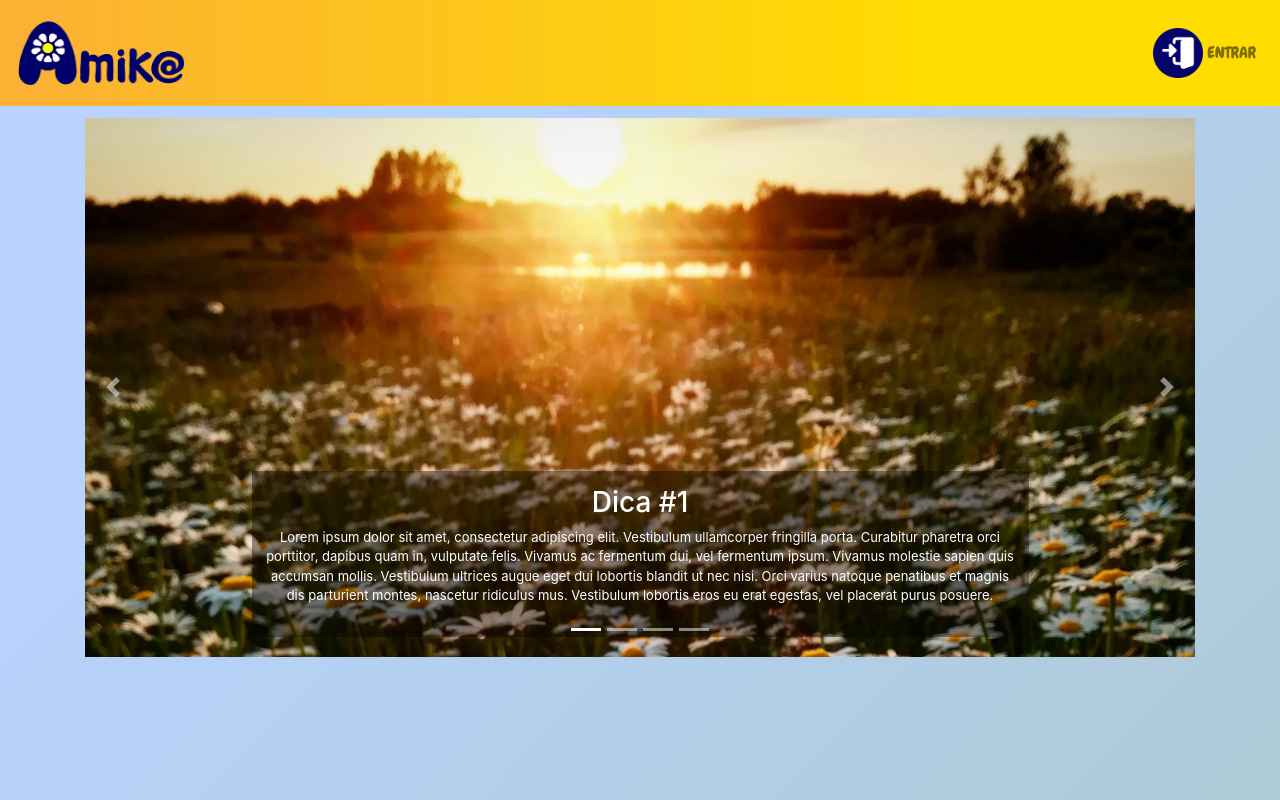
After one commit to PedroDBRibeiro/Projeto-Amika, a PHP site: page /dicas_emergencia.php in a window 1280 px wide. The commit adds this page. Run offline with PHP 8.4, Linux system fonts and the light colour scheme.

Commit message:
dicas de emergencia

```diff
--- /dev/null
+++ b/dicas_emergencia.php
@@ -0,0 +1,104 @@
+<?php
+session_start();
+include('newHeader.php');
+?>
+
+<!DOCTYPE html>
+<html>
+
+<head>
+  <meta charset="utf-8">
+  <meta http-equiv="X-UA-Compatible" content="IE=edge">
+  <title>Dicas de Emergência</title>
+  <meta name="description" content="">
+  <meta name="viewport" content="width=device-width, initial-scale=1">
+
+  <link rel="stylesheet" type="text/css" href="CSS/Amik@.css">
+  <link rel="stylesheet" href="https://stackpath.bootstrapcdn.com/bootstrap/4.1.3/css/bootstrap.min.css">  <script src="https://code.jquery.com/jquery-3.3.1.slim.min.js"></script>
+  <script src="https://code.jquery.com/jquery-3.3.1.slim.min.js"></script>
+  <script src="https://cdnjs.cloudflare.com/ajax/libs/popper.js/1.14.3/umd/popper.min.js">    </script>
+  <script src="https://stackpath.bootstrapcdn.com/bootstrap/4.1.3/js/bootstrap.min.js"></script>
+
+</head>
+
+<body>
+
+  <div class="container" style="max-height:400px;">
+    <div id="magicCarousel" class="carousel slide my-5" data-ride="carousel">
+
+      <!--    Carousel Indicators    -->
+      <ol class="carousel-indicators">
+        <li data-target="#magicCarousel" data-slide-to="0" class="active"></li>
+        <li data-target="#magicCarousel" data-slide-to="1"></li>
+        <li data-target="#magicCarousel" data-slide-to="2"></li>
+        <li data-target="#magicCarousel" data-slide-to="3"></li>
+      </ol>
+
+      <!--    Carousel Slider    -->
+      <div class="carousel-inner" role="listbox">
+        <div class="carousel-item active">
+          <img src="Imagens/daisies.jpg" class="d-block w-100">
+          <div class="carousel-caption">
+            <h3>Dica #1</h3>
+            <p>Lorem ipsum dolor sit amet, consectetur adipiscing elit. Vestibulum ullamcorper fringilla porta. Curabitur pharetra orci porttitor, dapibus quam in, vulputate felis. Vivamus ac fermentum dui, vel fermentum ipsum. Vivamus molestie sapien quis accumsan mollis. Vestibulum ultrices augue eget dui lobortis blandit ut nec nisi. Orci varius natoque penatibus et magnis dis parturient montes, nascetur ridiculus mus. Vestibulum lobortis eros eu erat egestas, vel placerat purus posuere.</p>
+          </div>
+        </div>
+
+        <div class="carousel-item">
+          <img src="Imagens/daisies.jpg" class="d-block w-100">
+          <div class="carousel-caption">
+            <h3>Dica #2</h3>
+            <p>Lorem ipsum dolor sit amet, consectetur adipiscing elit. Vestibulum ullamcorper fringilla porta. Curabitur pharetra orci porttitor, dapibus quam in, vulputate felis. Vivamus ac fermentum dui, vel fermentum ipsum. Vivamus molestie sapien quis accumsan mollis. Vestibulum ultrices augue eget dui lobortis blandit ut nec nisi. Orci varius natoque penatibus et magnis dis parturient montes, nascetur ridiculus mus. Vestibulum lobortis eros eu erat egestas, vel placerat purus posuere.</p>
+          </div>
+        </div>
+
+        <div class="carousel-item">
+          <img src="Imagens/daisies.jpg" class="d-block w-100">
+          <div class="carousel-caption">
+            <h3>Dica #3</h3>
+            <p>Lorem ipsum dolor sit amet, consectetur adipiscing elit. Vestibulum ullamcorper fringilla porta. Curabitur pharetra orci porttitor, dapibus quam in, vulputate felis. Vivamus ac fermentum dui, vel fermentum ipsum. Vivamus molestie sapien quis accumsan mollis. Vestibulum ultrices augue eget dui lobortis blandit ut nec nisi. Orci varius natoque penatibus et magnis dis parturient montes, nascetur ridiculus mus. Vestibulum lobortis eros eu erat egestas, vel placerat purus posuere.</p>
+          </div>
+        </div>
+
+        <div class="carousel-item">
+          <img src="Imagens/daisies.jpg" class="d-block w-100">
+          <div class="carousel-caption">
+            <h3>Dica #4</h3>
+            <p>Lorem ipsum dolor sit amet, consectetur adipiscing elit. Vestibulum ullamcorper fringilla porta. Curabitur pharetra orci porttitor, dapibus quam in, vulputate felis. Vivamus ac fermentum dui, vel fermentum ipsum. Vivamus molestie sapien quis accumsan mollis. Vestibulum ultrices augue eget dui lobortis blandit ut nec nisi. Orci varius natoque penatibus et magnis dis parturient montes, nascetur ridiculus mus. Vestibulum lobortis eros eu erat egestas, vel placerat purus posuere.</p>
+          </div>
+        </div>
+
+        <!--     Carousel Controls     -->
+        <a href="#magicCarousel" class="carousel-control-prev" role="button" data-slide="prev">
+          <span class="carousel-control-prev-icon"></span>
+          <span class="sr-only">Previous</span>
+        </a>
+        <a href="#magicCarousel" class="carousel-control-next" role="button" data-slide="next">
+          <span class="carousel-control-next-icon"></span>
+          <span class="sr-only">Next</span>
+        </a>
+
+      </div>
+    </div>
+  </div>
+
+  <style>
+    .carousel {
+      position: relative;
+    }
+
+    .carousel-caption {
+      position: absolute;
+      background: rgba(0, 0, 0, 0.4);
+      padding: 15px 10px;
+    }
+
+    .carousel-control-prev,
+    .carousel-control-next {
+      width: 5%;
+    }
+  </style>
+
+</body>
+
+</html>
```
Also changed, not shown: Homepage.php (+1 -8 lines), Imagens/daisies.jpg (added).
